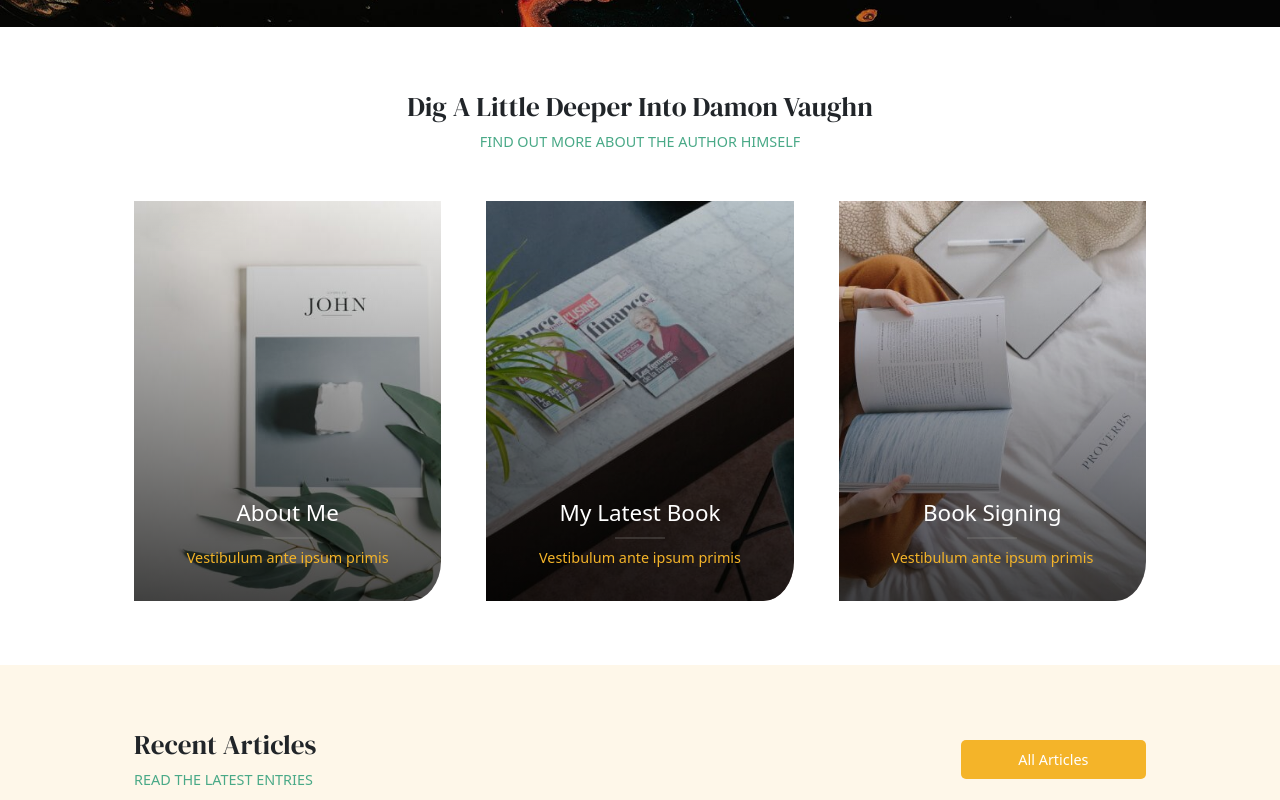
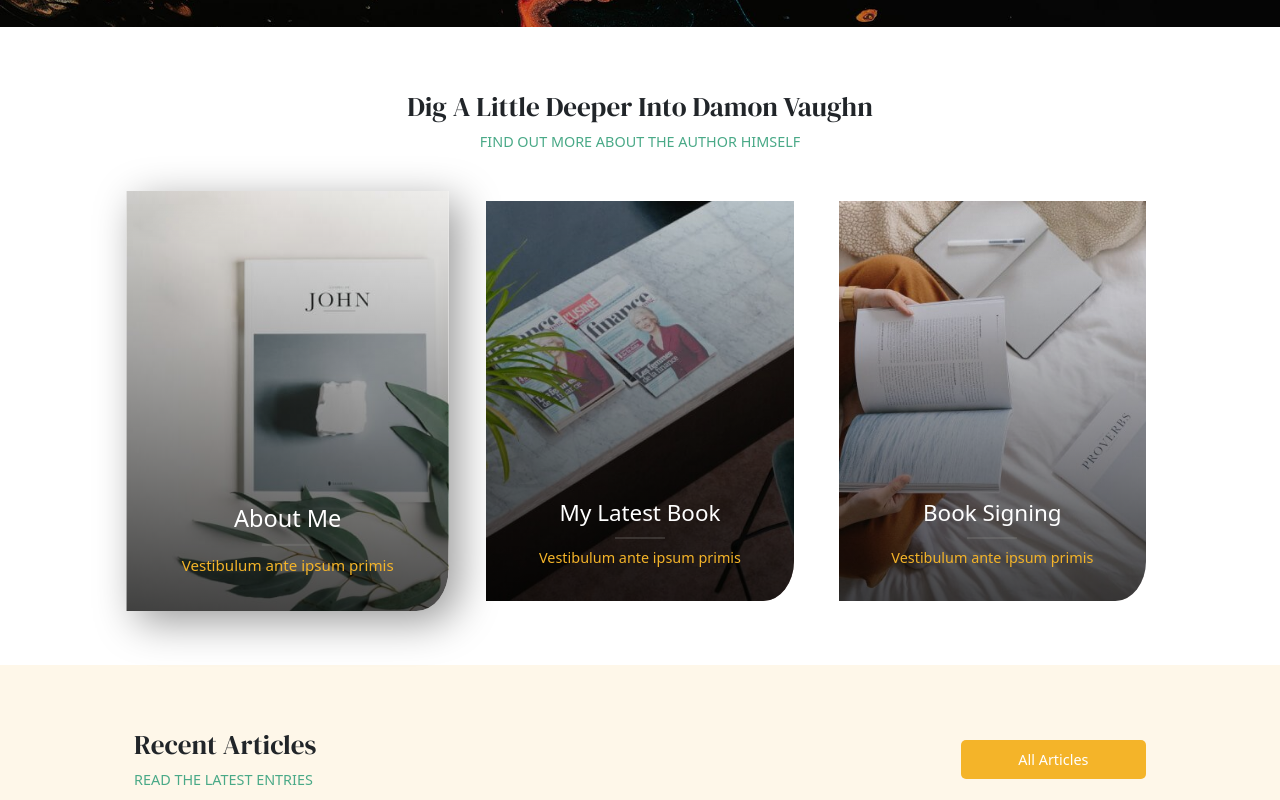
Before and after one commit to giovannimariaciclosi/proj-html-vuejs, a Vue app: page / in a window 1280 px wide. In both pictures the pointer is over the element 287 px from the left and 4073 px from the top of the page. Shown: the part 3673-4473 px from the top of the page. Built offline with nearby package versions, Linux system fonts and the light colour scheme; a web font is replaced by a local one.

Commit message:
feat: hover on cards on more about author section

```diff
--- a/src/components/MoreAboutAuthor.vue
+++ b/src/components/MoreAboutAuthor.vue
@@ -74,6 +74,15 @@ export default {
       position: relative;
       overflow: hidden;
       border-bottom-right-radius: 10%;
+      cursor: pointer;
+
+      transition: box-shadow .4s ease;
+      transition: transform .4s ease;
+
+      &:hover {
+        box-shadow: 10px 10px 40px rgba(0, 0, 0, 0.4);
+        transform: scale(1.05);
+      }
 
       .background {
         height: 100%;
@@ -86,6 +95,7 @@ export default {
 
       img {
         height: 100%;
+
       }
 
       .card-inner {
--- a/src/components/UpcomingEvents.vue
+++ b/src/components/UpcomingEvents.vue
@@ -100,7 +100,7 @@ export default {
         }
 
         &:hover {
-          box-shadow: 0 0 20px rgba(0, 0, 0, 0.205);
+          box-shadow: 0 0 20px rgba(0, 0, 0, 0.2);
         }
 
         &:hover img {
```
